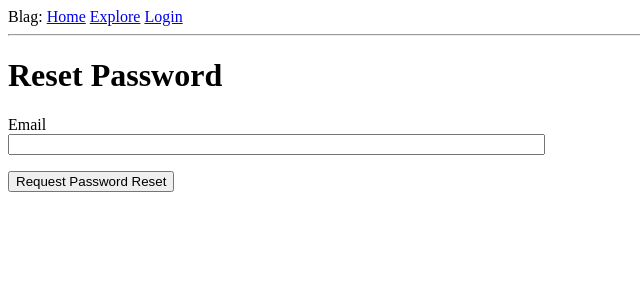
After one commit to shislgrey/flasktask, a Flask app: page /reset_password_request in a window 1280 px wide. The commit adds this page. Shown: the top 300 px of the page, without its empty margins (0-640 px from the left). Run offline with Flask 3, Linux system fonts and the light colour scheme; parts of the project's set-up code (start-up, migrations or seed data) failed here and were passed over.

Commit message:
started password reset logic

```diff
--- a/app/forms.py
+++ b/app/forms.py
@@ -53,3 +53,7 @@ class EmptyForm(FlaskForm):
 class PostForm(FlaskForm):
     post = TextAreaField('Say something', validators=[DataRequired(), Length(min=1, max=140)])
     submit = SubmitField('Submit')
+
+class ResetPasswordRequestForm(FlaskForm):
+    email = StringField('Email', validators=[DataRequired(), Email()])
+    submit = SubmitField('Request Password Reset')
--- a/app/routes.py
+++ b/app/routes.py
@@ -1,12 +1,13 @@
 from flask import render_template
 from app import app, db
-from app.forms import LoginForm, RegistrationForm, EditProfileForm, EmptyForm, PostForm
+from app.forms import LoginForm, RegistrationForm, EditProfileForm, EmptyForm, PostForm, ResetPasswordRequestForm
 from flask import render_template, flash, redirect, url_for, request
 from flask_login import current_user, login_user, logout_user, login_required
 import sqlalchemy as sa
 from app.models import User, Post
 from urllib.parse import urlsplit
 from datetime import datetime, timezone
+from app.email import send_password_reset_email
 
 @app.route('/', methods=['GET', 'POST'])
 
@@ -152,3 +153,17 @@ def explore():
     prev_url = url_for('explore', page=posts.prev_num) \
         if posts.has_prev else None
     return render_template("index.html", title='Explore', posts=posts.items, next_url=next_url, prev_url=prev_url)
+
+@app.route('/reset_password_request', methods=['GET', 'POST'])
+def reset_password_request():
+    if current_user.is_authenticated:
+        return redirect(url_for('index'))
+    form = ResetPasswordRequestForm()
+    if form.validate_on_submit():
+        user = db.session.scalar(
+            sa.select(User).where(User.email == form.email.data))
+        if user:
+            send_password_reset_email(user)
+        flash('Check your email for the instructions to reset your password')
+        return redirect(url_for('login'))
+    return render_template('reset_password_request.html', title='Reset Password', form=form)
--- a/app/templates/login.html
+++ b/app/templates/login.html
@@ -17,5 +17,9 @@
   <p>{{ form.remember_me() }} {{ form.remember_me.label }}</p>
   <p>{{ form.submit() }}</p>
   <p>New User? <a href="{{ url_for('register') }}">Click to Register!</a></p>
+  <p>
+    Forgot Your Password?
+    <a href="{{ url_for('reset_password_request') }}">Click to Reset It</a>
+  </p>
 </form>
 {% endblock %}
--- /dev/null
+++ b/app/templates/reset_password_request.html
@@ -0,0 +1,14 @@
+{% extends "base.html" %} {% block content %}
+<h1>Reset Password</h1>
+<form action="" method="post">
+  {{ form.hidden_tag() }}
+  <p>
+    {{ form.email.label }}<br />
+    {{ form.email(size=64) }}<br />
+    {% for error in form.email.errors %}
+    <span style="color: red">[{{ error }}]</span>
+    {% endfor %}
+  </p>
+  <p>{{ form.submit() }}</p>
+</form>
+{% endblock %}
```
